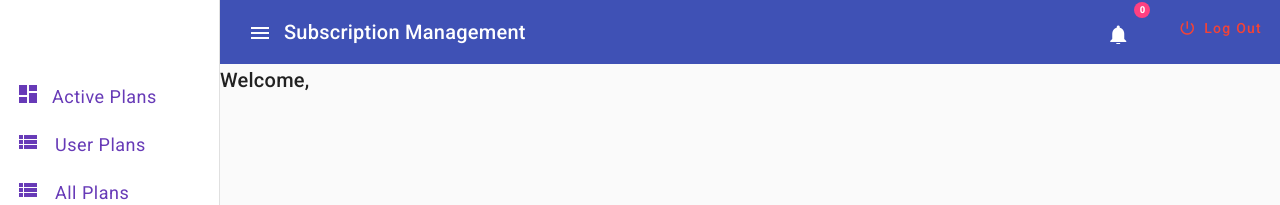
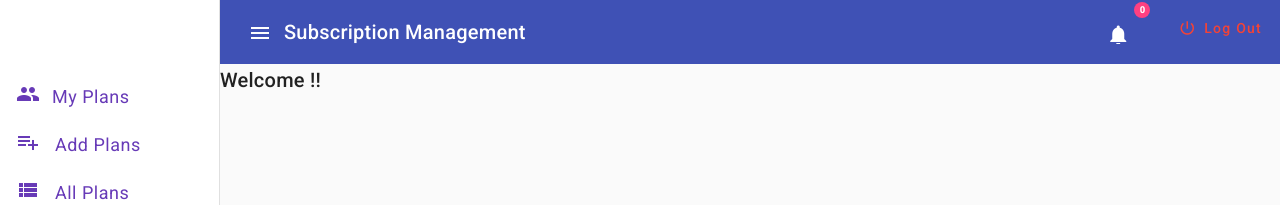
Before and after one commit to 11omkarkanase11/SubscriptionManagementSystem, an Angular app in the folder SubscriptionManagement/: page /sidenav/dashboard in a window 1280 px wide. Shown: the top 205 px of the page. Built offline with nearby package versions, Linux system fonts and the light colour scheme.

Commit message:
icons and css modified

```diff
--- a/SubscriptionManagement/src/app/allplan/allplan.component.css
+++ b/SubscriptionManagement/src/app/allplan/allplan.component.css
@@ -32,6 +32,7 @@
     flex-direction: column;
   }
 
+
 /* button {
     background-color: #007bff;
     color: white;
--- a/SubscriptionManagement/src/app/allplan/allplan.component.html
+++ b/SubscriptionManagement/src/app/allplan/allplan.component.html
@@ -8,19 +8,24 @@
         <button (click)="addPlan(plan.planId, plan.planCost, plan.serviceName, plan.duration)">Subscribe</button>
     </div>
 </div> -->
+
+<!-- workingcode -->
 <div class="subscription-plans">
   <mat-card *ngFor="let plan of allPlans" class="plan-card">
     <mat-card-header>
       <mat-card-title>{{ plan.serviceName }}</mat-card-title>
+
     </mat-card-header>
     <mat-card-content class="plan-details">
+      <h4>({{plan.planType}})</h4>
       <!-- <p><strong>Duration:</strong> {{ plan.duration }} days</p>
         <p><strong>Plan Cost:</strong> {{ plan.planCost| currency:'INR' }}</p> -->
       <p>{{ plan.planCost| currency:'INR' }}/ {{ plan.duration }} days</p>
     </mat-card-content>
-      <mat-card-actions >
+    <mat-card-actions>
       <!-- <button mat-raised-button color="primary" (click)="addPlan(plan.planId, plan.planCost, plan.serviceName, plan.duration)">Subscribe</button> -->
-        <button mat-raised-button color="primary" (click)="addPlan(plan.planId, plan.planCost, plan.serviceName, plan.duration)">
+      <button mat-raised-button color="primary"
+        (click)="addPlan(plan.planId, plan.planCost, plan.serviceName, plan.duration)">
         Choose Plan <mat-icon>arrow_forward</mat-icon></button>
     </mat-card-actions>
   </mat-card>
--- a/SubscriptionManagement/src/app/allplan/allplan.component.ts
+++ b/SubscriptionManagement/src/app/allplan/allplan.component.ts
@@ -31,6 +31,7 @@ ngOnInit(): void {
     (response)=>{
       console.log(response);
       this.allPlans= response;
+      this.allPlans.sort((a, b) => (a.serviceName > b.serviceName) ? 1 : -1);
     }
   )
 
--- a/SubscriptionManagement/src/app/dashboard/dashboard.component.html
+++ b/SubscriptionManagement/src/app/dashboard/dashboard.component.html
@@ -32,16 +32,18 @@
     <h2>To add new Services</h2>
     <button mat-raised-button color="primary" (click)="viewPlans()">Click Here</button>
   </div> -->
+
+<!-- workingcode -->
 <div id="userplan">
-    <h2>Welcome,{{userName}} </h2>
+  <h2>Welcome {{userName}}!! </h2>
 
   <div *ngFor="let plan of userPlans">
     <mat-card class="subscription-card">
       <mat-card-header>
-          <mat-card-title>{{ plan.serviceName }}  ({{plan.planType}})</mat-card-title>
-          <mat-card-subtitle >Expiring on: {{ plan.endDate }}</mat-card-subtitle>
-          <mat-card-subtitle >Starting on: {{ plan.startDate }}</mat-card-subtitle>
-          <mat-card-subtitle >Your plan will expire in {{ plan.remainingDays}} days</mat-card-subtitle>
+        <mat-card-title>{{ plan.serviceName }} ({{plan.planType}})</mat-card-title>
+        <mat-card-subtitle>Expiring on: {{ plan.endDate }}</mat-card-subtitle>
+        <mat-card-subtitle>Starting on: {{ plan.startDate }}</mat-card-subtitle>
+        <mat-card-subtitle>Your plan will expire in {{ plan.remainingDays}} days</mat-card-subtitle>
       </mat-card-header>
       <mat-card-content class="plan-details">
         <p><strong>Duration:</strong> {{ plan.duration }} days</p>
@@ -49,16 +51,12 @@
       </mat-card-content>
       <mat-card-actions>
 
-            <button  *ngIf="plan.planType !== 'Premium'" mat-raised-button color="primary" (click)="upgrade(plan.planId, plan.serviceName)">Upgrade</button>
+        <button *ngIf="plan.planType !== 'Premium'" mat-raised-button color="primary"
+          (click)="upgrade(plan.planId, plan.serviceName)">Upgrade</button>
 
 
         <button mat-raised-button class="cancelButton" color="primary" (click)="cancel(plan.planId)">Cancel</button>
       </mat-card-actions>
     </mat-card>
   </div>
-
-    <!-- <h2>Add New Services</h2>
-    <button mat-raised-button color="primary" (click)="viewPlans()">Click Here</button> -->
 </div>
-
-<!-- app.component.html -->
--- a/SubscriptionManagement/src/app/side-nav/side-nav.component.html
+++ b/SubscriptionManagement/src/app/side-nav/side-nav.component.html
@@ -6,12 +6,12 @@
     <mat-toolbar></mat-toolbar>
     <mat-nav-list color="primary">
       <a mat-list-item routerLink="/sidenav/dashboard" routerLinkActive="active default-active" routerLinkActive="active" matTooltip="Your Plans" [matTooltipPosition]="'after'" >
-        <mat-icon class="custom-icon-color">dashboard</mat-icon>
-        <span class="custom-text-color" style="margin-left: 12px;">Active Plans</span>
+        <mat-icon class="custom-icon-color">group</mat-icon>
+        <span class="custom-text-color" style="margin-left: 12px;">My Plans</span>
       </a>
       <a mat-list-item routerLink="/sidenav/allplan" routerLinkActive="active" matTooltip="User Plans" [matTooltipPosition]="'after'">
-        <mat-icon class="custom-icon-color">view_list</mat-icon>
-        <span class="custom-text-color" style="margin-left: 10px;"> User Plans</span>
+        <mat-icon class="custom-icon-color">playlist_add</mat-icon>
+        <span class="custom-text-color" style="margin-left: 10px;"> Add Plans</span>
       </a>
       <a mat-list-item routerLink="/sidenav/viewallplan" routerLinkActive="active" matTooltip="All Plans" [matTooltipPosition]="'after'">
         <mat-icon class="custom-icon-color">view_list</mat-icon>
--- a/SubscriptionManagement/src/app/viewallplan/viewallplan.component.css
+++ b/SubscriptionManagement/src/app/viewallplan/viewallplan.component.css
@@ -17,3 +17,9 @@
 .plan-card h3 {
     margin-top: 0;
 }
+.plan-card {
+    border: 2px solid #673ab7; /* Set border color */
+    border-radius: 8px; /* Optional: Add border radius for rounded corners */
+    display: flex;
+    flex-direction: column;
+  }
--- a/SubscriptionManagement/src/app/viewallplan/viewallplan.component.html
+++ b/SubscriptionManagement/src/app/viewallplan/viewallplan.component.html
@@ -6,12 +6,13 @@
       <mat-card-content class="plan-details">
         <!-- <p><strong>Duration:</strong> {{ plan.duration }} days</p>
         <p><strong>Plan Cost:</strong> {{ plan.planCost| currency:'INR' }}</p> -->
+        <h3> ({{plan.planType}})</h3>
         <p>{{ plan.planCost| currency:'INR' }}/ {{ plan.duration }} days</p>
       </mat-card-content>
       <mat-card-actions >
         <!-- <button mat-raised-button color="primary" (click)="addPlan(plan.planId, plan.planCost, plan.serviceName, plan.duration)">Subscribe</button> -->
-        <button mat-raised-button color="primary" >
-          Choose Plan <mat-icon>arrow_forward</mat-icon></button>
+        <!-- <button mat-raised-button color="primary" >
+          Choose Plan <mat-icon>arrow_forward</mat-icon></button> -->
       </mat-card-actions>
     </mat-card>
   </div>
--- a/SubscriptionManagement/src/app/viewallplan/viewallplan.component.ts
+++ b/SubscriptionManagement/src/app/viewallplan/viewallplan.component.ts
@@ -22,6 +22,7 @@ export class ViewallplanComponent implements OnInit {
       (response)=>{
         console.log(response);
         this.allPlans= response;
+        this.allPlans.sort((a, b) => (a.serviceName > b.serviceName) ? 1 : -1);
       }
     )
   }
```
Lines whose indentation alone changed are shown as unchanged.
